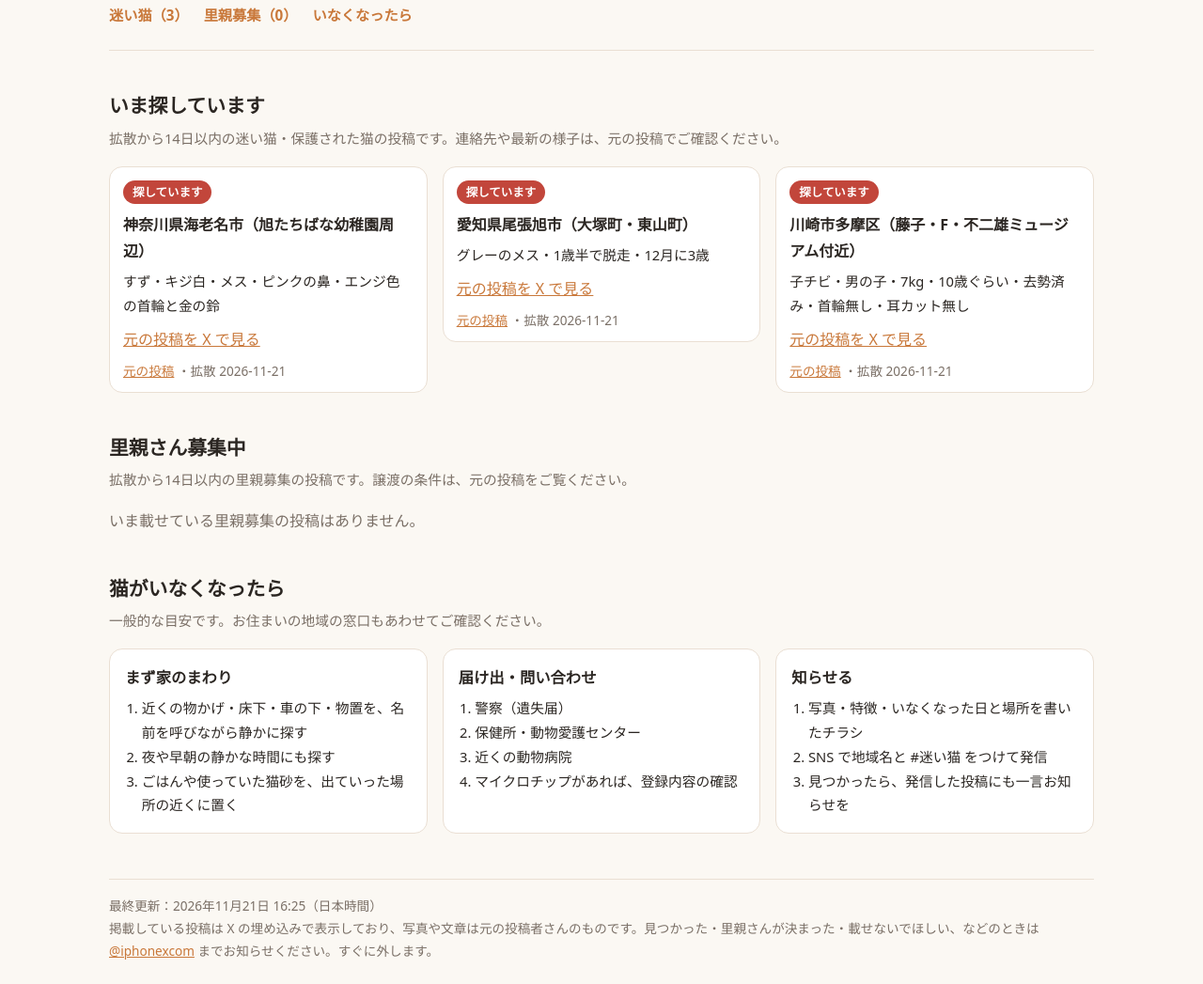
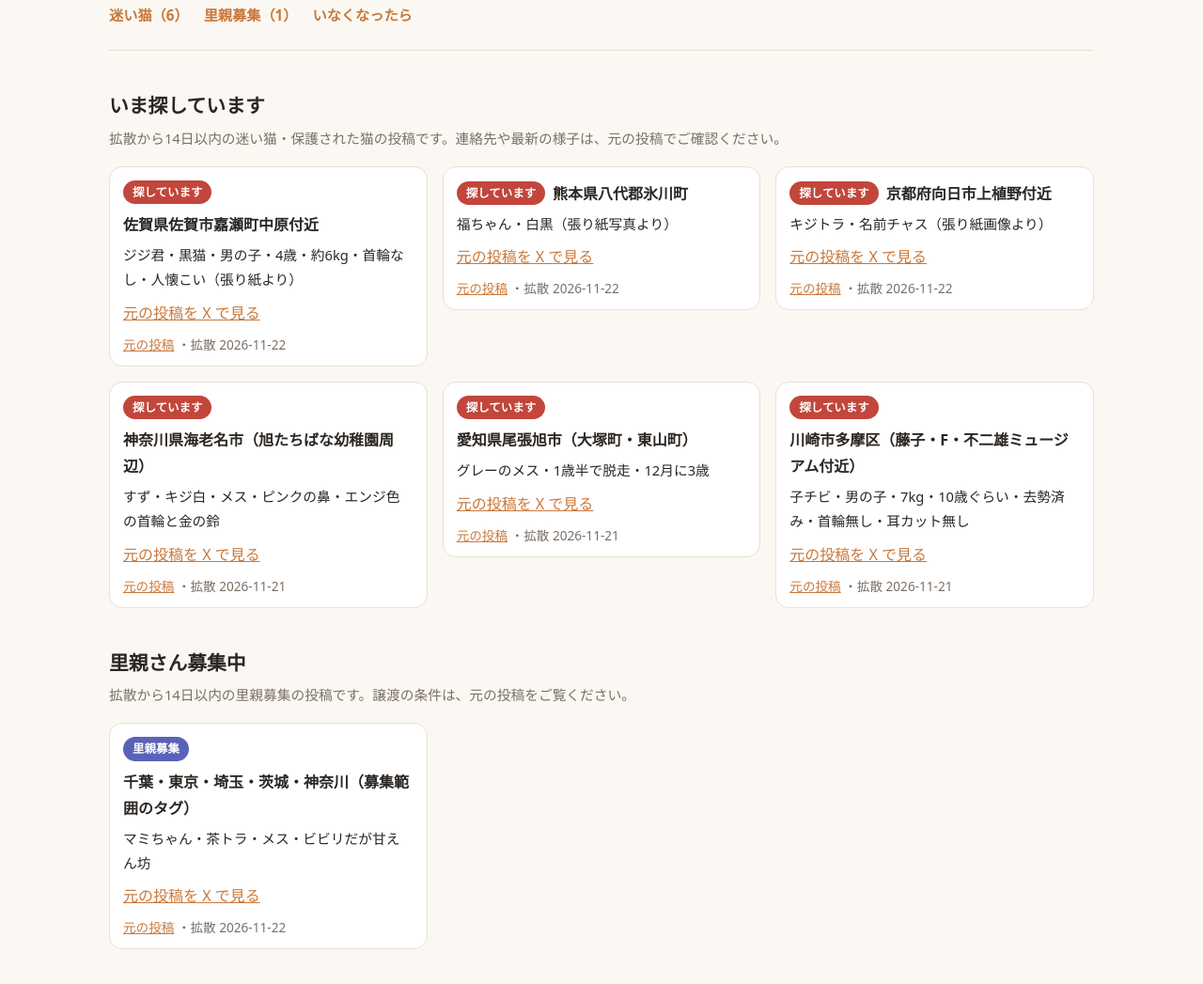
Before and after one commit to 2yzg569rkq-stack/shiro-cat-ouen, a plain HTML site: page docs/index.html in a window 1280 px wide. Shown: the part 204-1251 px from the top of the page at 94% size. Drawn offline with Linux system fonts and the light colour scheme.

Commit message:
Update cat support listings

```diff
--- a/docs/index.html
+++ b/docs/index.html
@@ -48,13 +48,49 @@ footer a{color:var(--accent)}
 <header>
   <h1>白さんの<span>迷い猫・保護猫</span>おうえん</h1>
   <p class="lead">元野良猫の白さんは、いまはおうちでのんびり暮らしています。白さんの X（<a href="https://x.com/iphonexcom" style="color:var(--accent)">@iphonexcom</a>）では、おうちを探している猫たちの投稿を毎日拡散しています。見かけた子がいたら、元の投稿の方へご連絡ください。</p>
-  <nav><a href="#lost">迷い猫（3）</a><a href="#adopt">里親募集（0）</a><a href="#guide">いなくなったら</a></nav>
+  <nav><a href="#lost">迷い猫（6）</a><a href="#adopt">里親募集（1）</a><a href="#guide">いなくなったら</a></nav>
 </header>
 
 <section id="lost">
   <h2>いま探しています</h2>
   <p class="sub">拡散から14日以内の迷い猫・保護された猫の投稿です。連絡先や最新の様子は、元の投稿でご確認ください。</p>
   <div class="grid">
+    <article class="card">
+      <div class="meta">
+        <span class="badge b-lost">探しています</span>
+        <span class="area">佐賀県佐賀市嘉瀬町中原付近</span>
+      </div>
+      <p class="feat">ジジ君・黒猫・男の子・4歳・約6kg・首輪なし・人懐こい（張り紙より）</p>
+      <blockquote class="twitter-tweet" data-dnt="true" data-lang="ja" data-conversation="none">
+        <a href="https://x.com/xqpycf/status/2124296233242251752">元の投稿を X で見る</a>
+      </blockquote>
+      <p class="links"><a href="https://x.com/xqpycf/status/2124296233242251752" target="_blank" rel="noopener">元の投稿</a>
+      ・拡散 2026-11-22</p>
+    </article>
+    <article class="card">
+      <div class="meta">
+        <span class="badge b-lost">探しています</span>
+        <span class="area">熊本県八代郡氷川町</span>
+      </div>
+      <p class="feat">福ちゃん・白黒（張り紙写真より）</p>
+      <blockquote class="twitter-tweet" data-dnt="true" data-lang="ja" data-conversation="none">
+        <a href="https://x.com/cocoro195/status/2124301188598464644">元の投稿を X で見る</a>
+      </blockquote>
+      <p class="links"><a href="https://x.com/cocoro195/status/2124301188598464644" target="_blank" rel="noopener">元の投稿</a>
+      ・拡散 2026-11-22</p>
+    </article>
+    <article class="card">
+      <div class="meta">
+        <span class="badge b-lost">探しています</span>
+        <span class="area">京都府向日市上植野付近</span>
+      </div>
+      <p class="feat">キジトラ・名前チャス（張り紙画像より）</p>
+      <blockquote class="twitter-tweet" data-dnt="true" data-lang="ja" data-conversation="none">
+        <a href="https://x.com/j1n3938/status/2124326708686061798">元の投稿を X で見る</a>
+      </blockquote>
+      <p class="links"><a href="https://x.com/j1n3938/status/2124326708686061798" target="_blank" rel="noopener">元の投稿</a>
+      ・拡散 2026-11-22</p>
+    </article>
     <article class="card">
       <div class="meta">
         <span class="badge b-lost">探しています</span>
@@ -96,7 +132,19 @@ footer a{color:var(--accent)}
 <section id="adopt">
   <h2>里親さん募集中</h2>
   <p class="sub">拡散から14日以内の里親募集の投稿です。譲渡の条件は、元の投稿をご覧ください。</p>
-  <p class="empty">いま載せている里親募集の投稿はありません。</p>
+  <div class="grid">
+    <article class="card">
+      <div class="meta">
+        <span class="badge b-adopt">里親募集</span>
+        <span class="area">千葉・東京・埼玉・茨城・神奈川（募集範囲のタグ）</span>
+      </div>
+      <p class="feat">マミちゃん・茶トラ・メス・ビビリだが甘えん坊</p>
+      <blockquote class="twitter-tweet" data-dnt="true" data-lang="ja" data-conversation="none">
+        <a href="https://x.com/love4straycats/status/2124313841899307135">元の投稿を X で見る</a>
+      </blockquote>
+      <p class="links"><a href="https://x.com/love4straycats/status/2124313841899307135" target="_blank" rel="noopener">元の投稿</a>
+      ・拡散 2026-11-22</p>
+    </article></div>
 </section>
 
 
@@ -112,7 +160,7 @@ footer a{color:var(--accent)}
 </section>
 
 <footer>
-  最終更新：2026年11月21日 16:25（日本時間）<br>
+  最終更新：2026年11月22日 13:15（日本時間）<br>
   掲載している投稿は X の埋め込みで表示しており、写真や文章は元の投稿者さんのものです。見つかった・里親さんが決まった・載せないでほしい、などのときは <a href="https://x.com/iphonexcom">@iphonexcom</a> までお知らせください。すぐに外します。
 </footer>
 </div>
```
